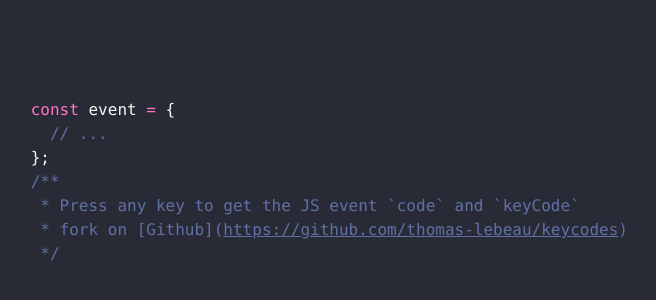
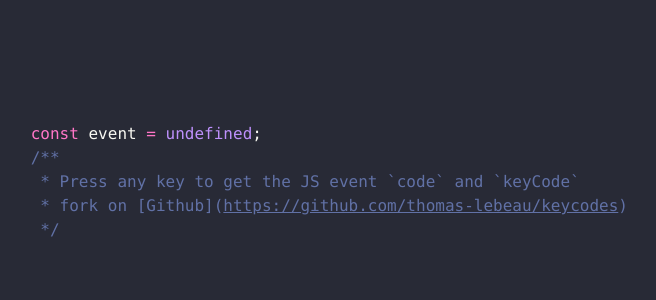
Before and after one commit to thomas-lebeau/keycodes, a Preact app: page / in a window 1280 px wide. Shown: the part 218-518 px from the top of the page, without its empty margins (224-880 px from the left). Built offline with nearby package versions, Linux system fonts and the light colour scheme.

Commit message:
fix: bugs

```diff
--- a/src/components/app.jsx
+++ b/src/components/app.jsx
@@ -8,17 +8,20 @@ import useEventListener from '../hooks/useEventListener';
 
 export default function App() {
     const [codes, setCodes] = useState([]);
-    const [copied, setCopied] = useState(false);
+    const [copied, setCopied] = useState();
+    const hasCodes = !!codes.length;
 
     const handleCopy = name => setCopied(name);
 
     const handleKeydown = ({ code, key, keyCode }) => {
-        setCopied(false);
-        setCodes({
-            code,
-            key,
-            keyCode,
-        });
+        setCopied();
+        setCodes(
+            Object.entries({
+                code,
+                key,
+                keyCode,
+            })
+        );
     };
 
     const renderCode = ([name, code]) => (
@@ -37,12 +40,12 @@ export default function App() {
         <Fragment>
             <span className="operator"> const </span>event
             <span className="operator"> = </span>
-            {codes ? '{' : <Undef />}
+            {hasCodes ? '{' : <Undef />}
             <ul>
-                {Object.entries(codes).map(renderCode)}
-                {codes && <li className="comment">&nbsp;&nbsp;// ...</li>}
+                {codes.map(renderCode)}
+                {hasCodes && <li className="comment">&nbsp;&nbsp;// ...</li>}
             </ul>
-            {codes && '};'}
+            {hasCodes && '};'}
             <Help />
         </Fragment>
     );
--- a/src/index.jsx
+++ b/src/index.jsx
@@ -1,3 +1,5 @@
+// @ts-check
+
 import { h, render } from 'preact';
 import App from './components/app';
 
```
